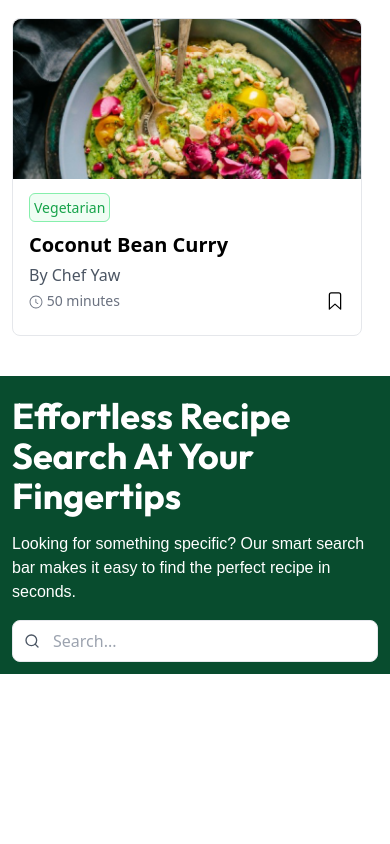
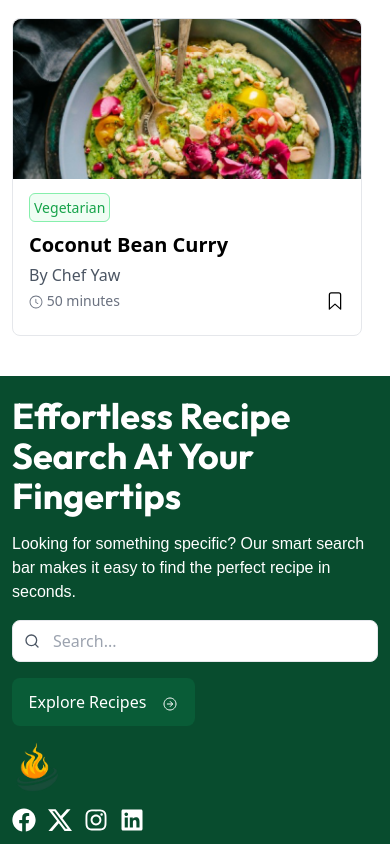
Before and after one commit to dsgnjoe/lean-recipes, a React (Vite) app: page / in a window 390 px wide. Shown: the part 5096-5940 px from the top of the page. Before the commit the page ends 5770 px from the top, so only its background shows below. Built offline with nearby package versions, Linux system fonts and the light colour scheme; a web font is replaced by a local one.

Commit message:
mobile view footer

```diff
--- a/src/components/Footer.jsx
+++ b/src/components/Footer.jsx
@@ -1,4 +1,11 @@
 import { FiSearch } from 'react-icons/fi'
+import { IoArrowForwardCircleOutline } from 'react-icons/io5'
+import { Link } from 'react-router-dom'
+import Logo from '/logo.png'
+import { FaFacebook } from 'react-icons/fa'
+import { BsTwitterX } from 'react-icons/bs'
+import { FaInstagram } from 'react-icons/fa'
+import { FaLinkedin } from 'react-icons/fa'
 
 const Footer = () => {
   return (
@@ -19,6 +26,29 @@ const Footer = () => {
             className='px-10 py-2 border rounded-lg w-full'
           />
         </div>
+        <button className='text-white bg-footerExGreen py-3 px-3 rounded-lg font-light w-1/2'>
+          Explore Recipes
+          <IoArrowForwardCircleOutline className='inline-block ml-4' />
+        </button>
+
+        <Link to={'/'}>
+          <img src={Logo} alt='lean recipe logo' width={50} height={50} />
+        </Link>
+
+        <div className='flex items-center gap-3'>
+          <Link>
+            <FaFacebook className='text-white text-2xl' />
+          </Link>
+          <Link>
+            <BsTwitterX className='text-white text-2xl' />
+          </Link>
+          <Link>
+            <FaInstagram className='text-white text-2xl' />
+          </Link>
+          <Link>
+            <FaLinkedin className='text-white text-2xl' />
+          </Link>
+        </div>
       </div>
     </div>
   )
--- a/tailwind.config.js
+++ b/tailwind.config.js
@@ -7,6 +7,7 @@ export default {
         heroGreen: '#074F43',
         heroGreenLight: '#EDFCF2',
         footerGreen: '#084C2E',
+        footerExGreen: '#095C37',
       },
       fontFamily: {
         hostGrotesk: ['Host Grotesk', 'sans-serif'],
```
